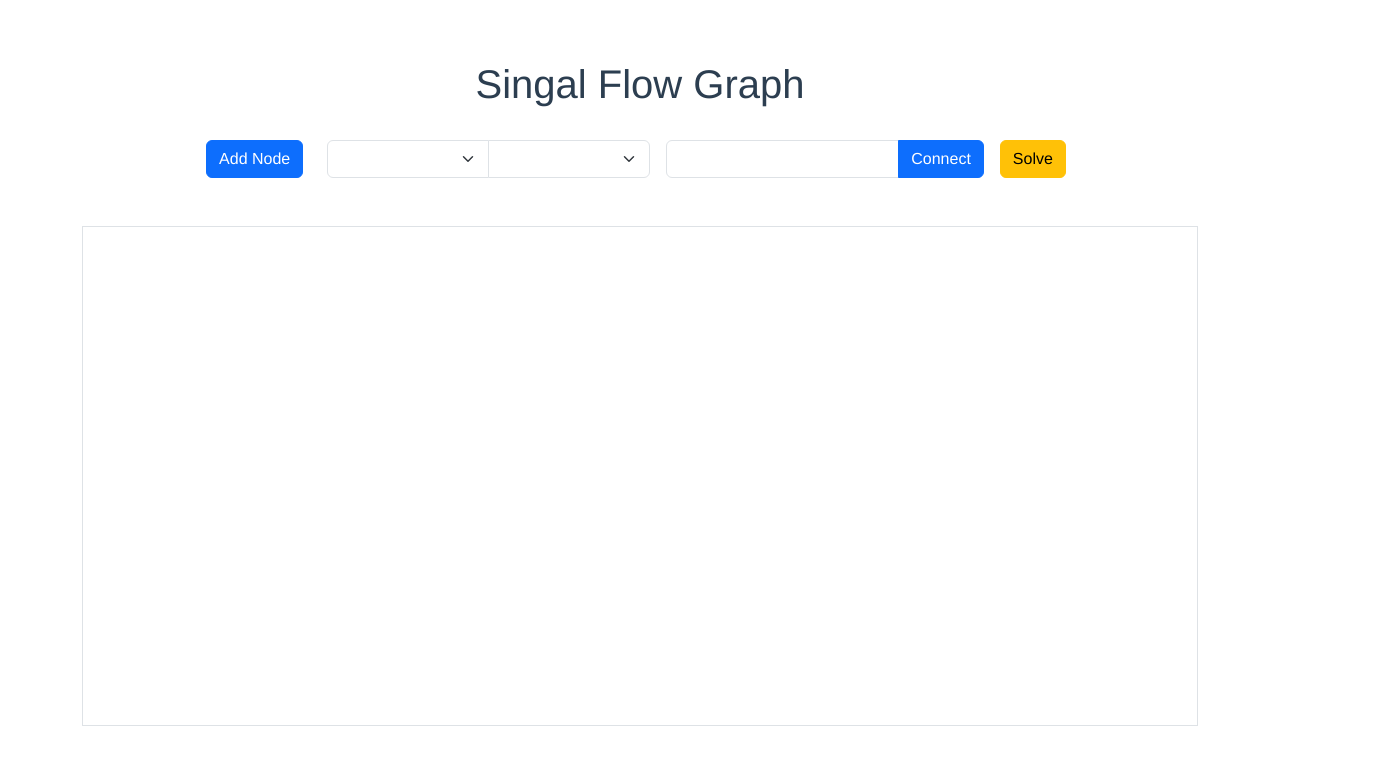
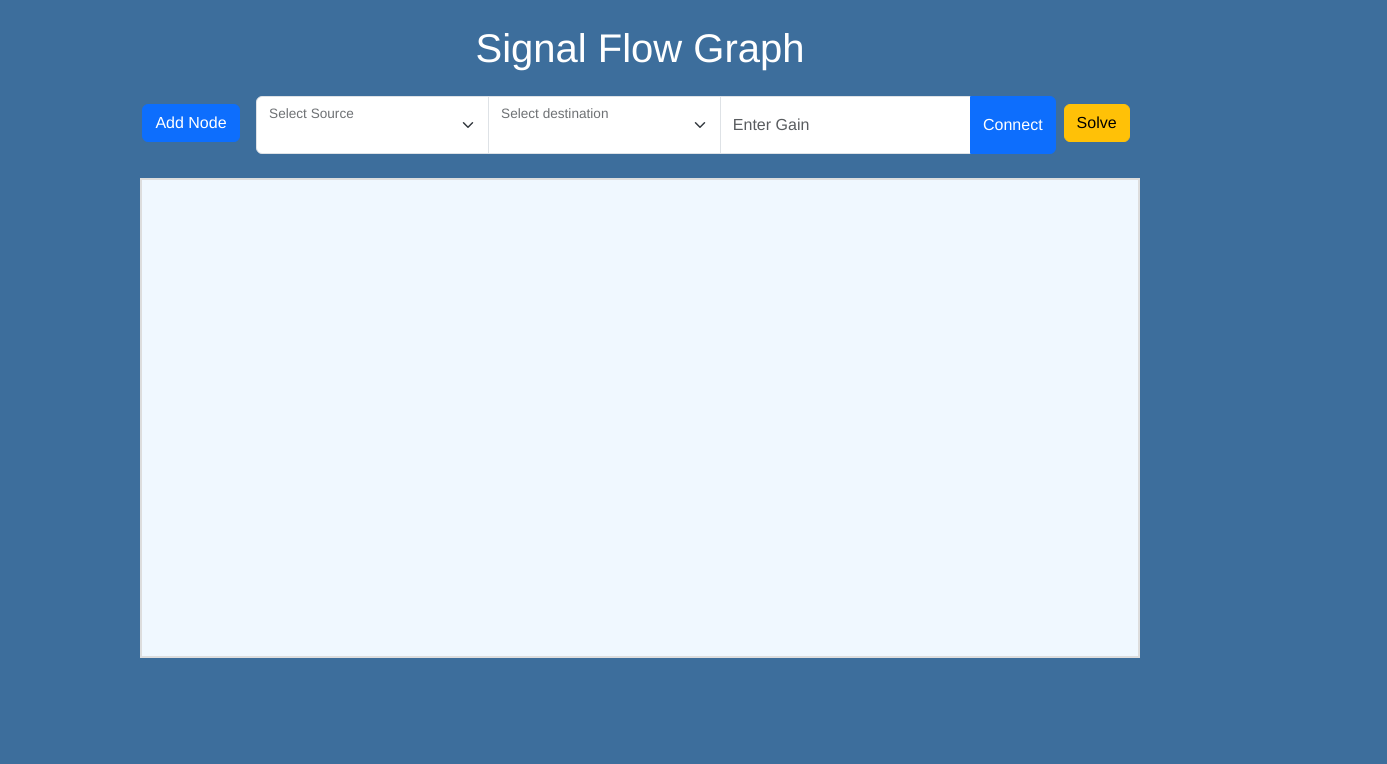
Before and after one commit to OmniaTarek18/Signal-Flow-Graph, a Vue app in the folder signal-flow-graph/: page / in a window 1280 px wide. Shown: the top 764 px of the page, 1387 px wide, since content can reach past the window. Built offline with nearby package versions, Linux system fonts and the light colour scheme.

Commit message:
add straight and curved lines with no gain yet and edit gui

```diff
--- a/signal-flow-graph/src/App.vue
+++ b/signal-flow-graph/src/App.vue
@@ -22,9 +22,13 @@ export default {
   -webkit-font-smoothing: antialiased;
   -moz-osx-font-smoothing: grayscale;
   text-align: center;
-  color: #2c3e50;
-  margin-top: 60px;
+  color: white;
+  background-color: #3d6e9c;
+
 }
 
+html {
+  background-color: #3d6e9c;
 
+}
 </style>
--- a/signal-flow-graph/src/components/Application.vue
+++ b/signal-flow-graph/src/components/Application.vue
@@ -1,40 +1,39 @@
-<!-- we need to consider the first added node as the source node -->
-<!-- then any added node need to consider as the sink node until another one is added so it become the new sink node -->
-<!-- and before we start get the transfer function we need to set these values to the graph so it will be used there -->
 <template>
   <div id="app" class="container mt-4">
-    <h1 class="mb-4 text-center">Singal Flow Graph</h1>
+    <h1 class="mb-4 text-center">Signal Flow Graph</h1>
 
     <div class="d-flex justify-content-center mb-4">
 
       <div class="p-2">
-        <button class="btn btn-primary me-2" @click=""><i class="fas fa-plus"></i> Add Node</button>
+        <button class="btn btn-primary me-2" @click="addNode"><i class="fas fa-plus"></i> Add Node</button>
       </div>
 
-      <div class="p-2">
-        <div class="input-group mb-3">
-          <select class="form-select" v-model="selectedQueue">
-            <option value="">Select source</option>
-            <!-- <option v-for="queue in queues" :key="queue.id" :value="queue.id">
+      <div class="input-group" style="width:800px;">
+        <div class="form-floating">
+          <select class="form-select" id="floatingSelect" aria-label="Floating label select example"
+            v-model="selectedSrc">
+            <option v-for="node in src" :key="node.id" :value="node.id">
+              {{ node.id }}
+            </option>
+          </select>
+          <label for="floatingSelect">Select Source</label>
+        </div>
+        <div class="form-floating">
+          <select class="form-select" id="floatingSelect" aria-label="Floating label select example"
+            v-model="selectedDest">
+            <option v-for="node in dest" :key="node.id" :value="node.id">
+              {{ node.id }}
+            </option>
+          </select>
+          <label for="floatingSelect">Select destination</label>
+        </div>
+        <input type="text" class="form-control" placeholder="Enter Gain" v-model="gain">
+        <button class="btn btn-primary" @click="connectNodes">
+          Connect
+        </button>
 
-            </option> -->
-          </select>
-          <select class="form-select" v-model="selectedMachine">
-            <option value="">Select destination</option>
-            <!-- <option v-for="machine in machines" :key="machine.id" :value="machine.id">
 
-            </option> -->
-          </select>
-        </div>
-      </div>
 
-      <div class="p-2">
-        <div class="input-group mb-3">
-          <input type="text" class="form-control" placeholder="">
-          <button class="btn btn-primary" @click="connectObjects">
-            Connect
-          </button>
-        </div>
       </div>
 
       <div class="p-2">
@@ -44,181 +43,141 @@
       </div>
 
     </div>
-    <div id="simulation-container" class="border p-4 position-relative" style="background-color: #fff;"></div>
+    <div id="simulation-container"></div>
   </div>
 </template>
 
 
 <script>
+import Circle from "./Circle";
 import Konva from "konva";
 import Graph from "./Graph";
 export default {
   data() {
     return {
+      id: 0,
       nodes: [],
+      selectedSrc: null,
+      selectedDest: null,
+      gain: null,
+      direc:true,
       connections: [],
       stage: null,
       layer: null,
+      sfg: new Graph(),
       dragBoundFunc: (pos) => ({ x: pos.x, y: pos.y }),
 
     };
   },
   methods: {
-    // addQueue() {
-    //   this.queueCount++;
-    //   const queue = ShapeFactory.createQueue(this.queueCount, true);
-    //   queue.group.on("dragmove", (event) => this.handleDrag(event, queue.group));
-    //   this.layer.add(queue.group);
-    //   this.queues.push(queue);
-    //   console.log(queue);
-    //   this.stage.draw();
-    // },
-    handleDrag(event, item) {
-      if (this.simulationRunning) {
-        event.cancelBubble = true;
+    addNode() {
+      this.id++;
+      //add node to graph
+      this.sfg.addNode(this.id);
+      // draw node
+      const node = new Circle(this.id);
+      this.nodes.push(node);
+      this.layer.add(node.group);
+      this.stage.draw();
+      node.group.on("mouseover", function () {
+        document.body.style.cursor = "pointer";
+      });
+      node.group.on("mouseout", function () {
+        document.body.style.cursor = "default";
+      });
+    },
 
+    //   use it for control put no draggable
+    buildAnchor(x, y) {
+      var anchor = new Konva.Circle({
+        x: x,
+        y: y,
+        strokeWidth: 2,
+        draggable: true,
+      });
+      this.layer.add(anchor);
+      return anchor;
+    },
+    connectNodes() {
+      // connect two objects
+      if (!this.selectedSrc || !this.selectedDest)
+        return;
+      // find if there is connection already
+      if (this.connections && this.connections.find(ele => ele.src === this.selectedSrc && ele.dest === this.selectedDest))
+        return;
+      console.log("done");
+      const start= this.nodes[this.selectedSrc - 1].group;
+      const end= this.nodes[this.selectedDest - 1].group;
+      if (this.selectedDest - this.selectedSrc === 1) {
+        const arrow = new Konva.Shape({
+          stroke: "black",
+          opacity: 0.8,
+          strokeWidth: 4,
+          sceneFunc: (ctx, shape) => {
+            ctx.beginPath();
+            ctx.moveTo(start.getClientRect().x, start.getClientRect().y + start.getClientRect().height / 2);
+            ctx.lineTo(end.getClientRect().x +end.getClientRect().width, end.getClientRect().y + end.getClientRect().height / 2);
+            ctx.fillStrokeShape(shape);
+          },
+        });
+        this.layer.add(arrow);
+        return;
       }
-    },
-    handleDrag(event, item) {
-      if (this.simulationRunning) {
-        event.cancelBubble = true;
-
-      }
-    },
-    // update the arrows when objects are dragged
-    // updateArrows() {
-    //   this.connections.forEach((connection) => {
-    //     const queue = this.queues.find((q) => q.id === connection.queueId);
-    //     const machine = this.machines.find((m) => m.id === connection.machineId);
-
-    //     if (queue && machine) {
-
-    //       var points = {};
-    //       const arrow = this.layer.findOne((node) => node.name() === `arrow-${queue.id}-${machine.id}`);
-
-    //       if (arrow) {
-    //         if (queue.group.getClientRect().x === arrow.points()[0] || machine.group.getClientRect().x + machine.group.getClientRect().width === arrow.points()[2]) {
-    //           points = this.getConnectionPoints(queue, machine);
-    //         }
-    //         else {
-    //           points = this.getConnectionPoints(machine, queue);
-    //         }
-    //         arrow.points([points.x1, points.y1, points.x2, points.y2]);
-    //       }
-    //     }
-    //   });
-
-    //   this.stage.draw();
-    // },
-
-    // // Modifying handleDrag method to call updateArrows
-    // handleDrag(event, item) {
-    //   this.updateArrows();
-    // },
-
-    // connectObjects() {
-
-    //   if (this.selectedQueue && this.selectedMachine) {
-    //     const queue = this.queues.find((q) => q.id === this.selectedQueue);
-    //     const machine = this.machines.find((m) => m.id === this.selectedMachine);
-
-    //     if (queue && machine) {
+      const controlX = (start.x() + end.x()) / 2;
+      const controlY =  (start.y() + end.y()) / 2;
 
 
-    //       //  a connection already exists
-    //       const existingConnection = this.connections.find(
-    //         (connection) => connection.queueId === queue.id && connection.machineId === machine.id
-    //       );
+      const arrow = new Konva.Shape({
+        stroke: "black",
+        opacity: 0.8,
+        strokeWidth: 4,
+        sceneFunc: (ctx, shape) => {
+          ctx.beginPath();
+          ctx.moveTo(start.getClientRect().x, start.getClientRect().y + start.getClientRect().height / 2);
+          ctx.quadraticCurveTo(
+            controlX,
+            controlY,
+            end.getClientRect().x + end.getClientRect().width,
+            end.getClientRect().y + end.getClientRect().height / 2
+          );
+          ctx.fillStrokeShape(shape);
+        },
+      });
 
-    //       if (existingConnection) {
-    //         alert("Connection already exists between this machine and queue.");
-    //         return;
-    //       }
-    //       var points = {};
-    //       if (this.direction === "fromqueue") {
-    //         points = this.getConnectionPoints(queue, machine);
-    //       }
-    //       else {
-    //         points = this.getConnectionPoints(machine, queue);
-    //       }
-    //       // Generate a unique name for the arrow based on connected objects
-    //       const arrowName = `arrow-${queue.id}-${machine.id}`;
+      this.layer.add(arrow);
+    },
 
-    //       const arrow = new Konva.Arrow({
-    //         name: arrowName,
-    //         points: [points.x1, points.y1, points.x2, points.y2],
-    //         pointerLength: 10,
-    //         pointerWidth: 10,
-    //         fill: "black",
-    //         stroke: "black",
-    //         strokeWidth: 2,
-    //       });
-
-    //       this.layer.add(arrow);
-    //       this.stage.draw();
-
-    //       // Save the connection
-    //       const connection = {
-    //         queueId: queue.id,
-    //         machineId: machine.id,
-    //       };
-    //       this.connections.push(connection);
-    //     }
-    //   }
-    // },
-    // //get the points of connection
-    // getConnectionPoints(first, second) {
-    //   return {
-    //     x1: first.group.getClientRect().x,
-    //     y1: first.group.getClientRect().y + first.group.getClientRect().height / 2,
-    //     x2: second.group.getClientRect().x + second.group.getClientRect().width,
-    //     y2: second.group.getClientRect().y + second.group.getClientRect().height / 2,
-    //   };
-    // }
 
   },
+  computed: {
+    src() {
+      return this.nodes.slice(0, this.id - 1);
+    },
+    dest() {
+      return this.nodes.slice(1, this.id)
+    }
+  },
   mounted() {
+    const container = document.getElementById('simulation-container');
     this.stage = new Konva.Stage({
       container: "simulation-container",
-      width: window.innerWidth,
-      height: window.innerHeight - 200,
+      width: container.offsetWidth,
+      height: container.offsetHeight,
     });
 
     this.layer = new Konva.Layer();
     this.stage.add(this.layer);
+  },
+}
 
-    // Instantiate the Graph
-    const sfg = new Graph();
-
-    // Add nodes and edges
-    sfg.addNode(1);
-    sfg.addNode(2);
-    sfg.addNode(3);
-    sfg.addNode(4);
-    sfg.addEdge(1, 2, 5);
-    sfg.addEdge(1, 3, 5);
-    sfg.addEdge(1, 4, 5);
-    sfg.addEdge(2, 3, 5);
-    sfg.addEdge(3, 4, 5);
-    sfg.addEdge(2, 1, 5);
-    sfg.addEdge(4, 3, 5);
-    sfg.addEdge(3, 2, 5);
-    sfg.addEdge(3, 1, 5);
-    sfg.addEdge(4, 1, 5);
-
-
-    sfg.setTraversalArrays();
-    sfg.setGainArrays();
-    console.log("Total gain: ", sfg.totalGain());
-  },
-};
 </script>
 
 <style>
 #simulation-container {
   border: 2px solid #ddd;
-  padding: 20px;
-  height: 500px;
-  position: relative;
+  width: 1000px;
+  height: 480px;
+  background-color: aliceblue;
+  margin: auto;
 }
 </style>
--- a/signal-flow-graph/src/components/CheckStability.vue
+++ b/signal-flow-graph/src/components/CheckStability.vue
@@ -1,4 +1,3 @@
-
 <!-- this component suppose to take a characteristic equation as input
      check stability of the system using Routh criteria and show that answer
      if system in not stable list NUMBER and VALUE of poles in RHS of the s-plane -->
--- /dev/null
+++ b/signal-flow-graph/src/components/Circle.js
@@ -0,0 +1,30 @@
+import Konva from "konva";
+
+export default class Circle {
+  constructor(id) {
+    this.id = id;
+    this.group = new Konva.Group({
+      draggable: true,
+    });
+    this.circle = new Konva.Circle({
+      x: 100,
+      y: 100,
+      radius: 25,
+      fill: "lightblue",
+      stroke: "#93b9dc",
+      strokeWidth: 2,
+    });
+    this.text = new Konva.Text({
+      x: 100 - 25,
+      y: 100 - 25,
+      text: `${id}`,
+      fontSize: 18,
+      fill: "#000",
+      align: "center",
+      verticalAlign: "middle",
+      width: 25 * 2,
+      height: 25 * 2,
+    });
+    this.group.add(this.circle, this.text);
+  }
+}
```
